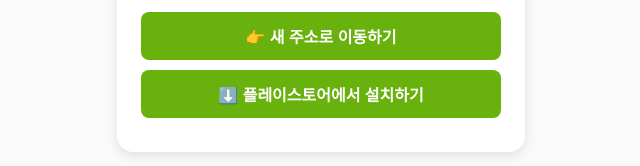
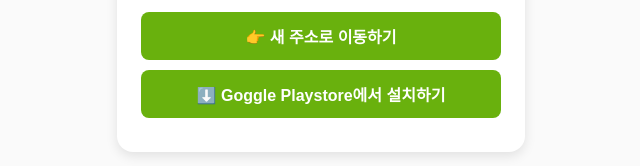
Before and after one commit to hodewdew-creator/custumtap, a plain HTML site: page index.html in a window 1280 px wide. Shown: the part 631-797 px from the top of the page, without its empty margins (319-959 px from the left). Drawn offline with Linux system fonts and the light colour scheme.

Commit message:
Update index.html

```diff
--- a/index.html
+++ b/index.html
@@ -68,7 +68,7 @@
       사용해주셔서 감사합니다. 😊
     </p>
     <a href="https://bpmcustom.hodew.xyz" class="btn">👉 새 주소로 이동하기</a>
-    <a href="https://play.google.com/store/apps/details?id=com.zhyunk.bpmcustom&pcampaignid=web_share" class="btn">⬇️ 플레이스토어에서 설치하기</a>
+    <a href="https://play.google.com/store/apps/details?id=com.zhyunk.bpmcustom&pcampaignid=web_share" class="btn">⬇️ Goggle Playstore에서 설치하기</a>
   </div>
 </body>
 </html>
```
